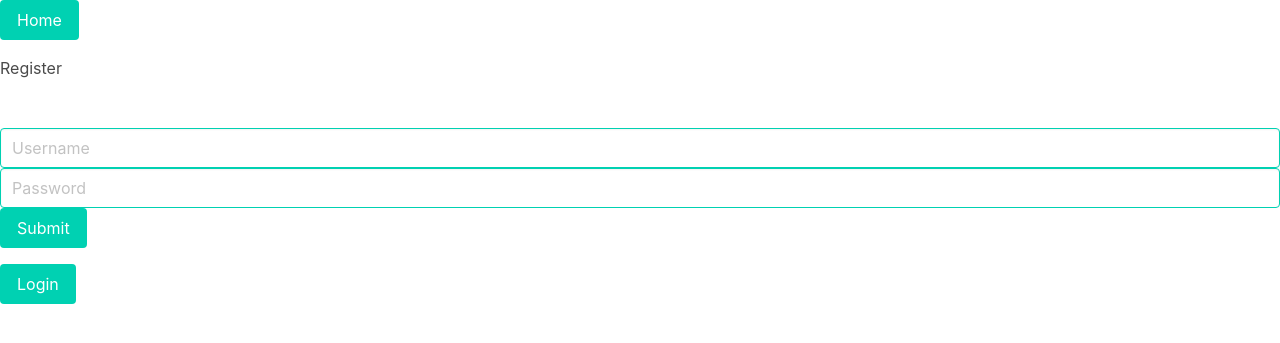
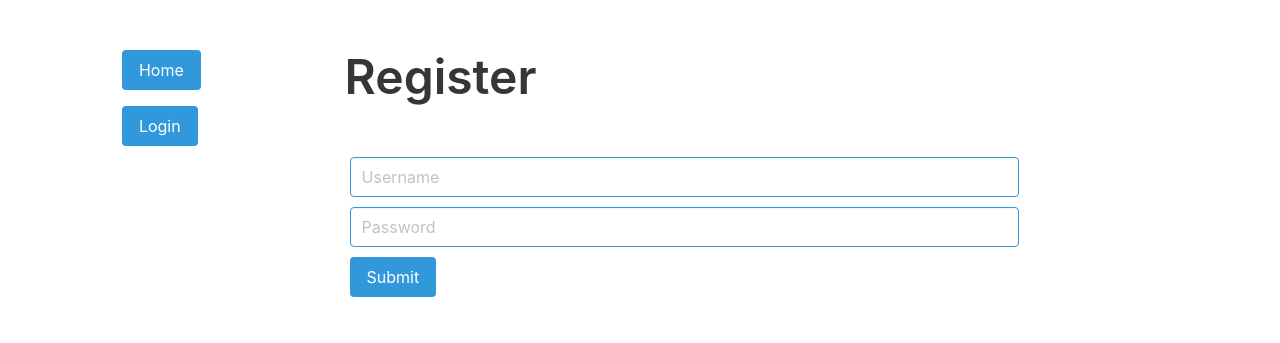
Before and after one commit to Wizer21/Swich_network, a Django app: page /register in a window 1280 px wide. Shown: the top 343 px of the page. Run offline with Django 3.2, Linux system fonts and the light colour scheme.

Commit message:
Done the interface

```diff
--- a/network/models.py
+++ b/network/models.py
@@ -1,4 +1,5 @@
 from django.db import models
+
 
 # Create your models here.
 class User(models.Model):
@@ -11,5 +12,5 @@ class Publication(models.Model):
     user_id = models.IntegerField()
     user_name = models.CharField(max_length = 20)
     text = models.CharField(max_length = 250, default = None)
-    image = models.ImageField(default = None)
+    image = models.ImageField()
     date = models.DateTimeField()
--- /dev/null
+++ b/network/static/network/network.css
@@ -0,0 +1,42 @@
+#home_page
+{
+    border-top: 50px solid transparent;
+    display: flex;
+    flex-direction: row;
+    justify-content: space-around;
+}
+#flux
+{
+    width: 800;
+}
+
+#login
+{
+    margin-top: 50px;
+    display: flex;
+    flex-direction: row;
+    justify-content: space-around;
+
+}
+.login_content
+{
+    margin: 5px;
+}
+
+#register
+{
+    margin: 50px;
+    display: flex;
+    flex-direction: row;
+    justify-content: space-around;
+
+}
+.register_content
+{
+    margin: 5px;
+}
+
+.submit_publication
+{
+    margin-top: 5px;
+}
--- a/network/templates/network/register.html
+++ b/network/templates/network/register.html
@@ -1,25 +1,32 @@
 {% load static %}
 <link rel="stylesheet" type="text/css" href="{% static 'network/bulma.min.css' %}">
+<link rel="stylesheet" type="text/css" href="{% static 'network/network.css' %}">
 
+<div id = "register">
+    <div>
         <!-- Home -->
         <form action="{% url 'home' %}" method="post">
             {% csrf_token %}
-    <button class="button is-primary" type="submit">Home</button>
+            <button class="button is-info" type="submit">Home</button>
         </form>
-
+        <!-- Login -->
+        <form action="{% url 'login' %}" method="get">
+        {% csrf_token %}
+            <button class="button is-info" type="submit">Login</button>
+        </form>
+    </div>
+    <div>
         <!-- Register -->
-<h1>Register</h1><br />
+        <p class="title is-1">Register</p>
         <h1>{{ error }}</h1><br />
 
         <form action="{% url 'register' %}" method="post">
         {% csrf_token %}
-    <input class="input is-primary" type="text" placeholder="Username" id="user_name" name="user_name">
-    <input class="input is-primary" type="text" placeholder="Password" id="password" name="password">
-    <button class="button is-primary" type="submit">Submit</button>
+            <input class="input is-info register_content" type="text" placeholder="Username" id="user_name" name="user_name">
+            <input class="input is-info register_content" type="text" placeholder="Password" id="password" name="password">
+            <button class="button is-info register_content" type="submit">Submit</button>
         </form>
-
-<!-- Login -->
-<form action="{% url 'login' %}" method="post">
-{% csrf_token %}
-    <button class="button is-primary" type="submit">Login</button>
-</form>
+    </div>
+    <div>
+    </div>
+</div>
--- a/network/urls.py
+++ b/network/urls.py
@@ -1,9 +1,14 @@
 from django.urls import path
 from . import views
+
+from django.conf import settings
+from django.conf.urls.static import static
 
 urlpatterns = [
     path('', views.home, name = 'home'),
     path('register', views.register, name = 'register'),
     path('login', views.login, name = 'login'),
-    path('publication', views.publication, name = 'publication')
+    path('publication', views.publication, name = 'publication'),
+    path('logout', views.logout, name = 'logout'),
+    path('profile_edit', views.profile_edit, name = 'profile_edit')
 ]
--- a/network/views.py
+++ b/network/views.py
@@ -1,12 +1,11 @@
 from django.shortcuts import get_object_or_404, render
-from django.http import HttpResponseRedirect
+from django.http import HttpResponseRedirect, HttpResponse
 from django.urls import reverse
 from django.utils import timezone
 
-
 from .models import User, Publication
 
-user_logged = ""
+user_logged = None
 
 def home(request):
     return render(request, "network/flux.html", {
@@ -18,13 +17,24 @@ def register(request):
     global user_logged
 
     new_username = request.POST.get("user_name")
-    if new_username:
-        # Username entered
+    new_password = request.POST.get("password")
 
-        if User.objects.filter(us_name = new_username).exists():
+    if request.method == "POST":
+        # POST request
+        if new_username == "":
+            # No username entered
+            return render(request, "network/register.html", {
+                "error": "Username not entered"
+            })
+        elif new_password == "":
+            # No password entered
+            return render(request, "network/register.html", {
+                "error": "Password not entered"
+            })
+        elif User.objects.filter(us_name = new_username).exists():
             # Already exist
             return render(request, "network/register.html", {
-                "error": "User Already exist"
+                "error": "Username not avaible"
             })
         else:
             # Username free to use
@@ -40,8 +50,8 @@ def login(request):
     global user_logged
 
     entered_username = request.POST.get("user_name")
-    if entered_username:
-        # Username entered
+    if request.method == "POST":
+        # POST request
         if User.objects.filter(us_name = entered_username).exists():
             # Username exists
             user = User.objects.get(us_name = entered_username)
@@ -65,3 +75,20 @@ def publication(request):
         new_post = Publication.objects.create(user_id = current_user.id, user_name = current_user.us_name, text = new_text, date = timezone.now())
 
     return HttpResponseRedirect(reverse('home'))
+
+def logout(request):
+    global user_logged
+    user_logged = None
+
+    return HttpResponseRedirect(reverse('home'))
+
+def profile_edit(request):
+    if request.method == "POST":
+        user = User.objects.get(us_name = user_logged)
+        user.us_name = request.POST.get("username")
+
+        return HttpResponseRedirect(reverse('home'))
+    else:
+        return render(request, "network/profile.html", {
+            "user": User.objects.get(us_name = user_logged)
+        })
```
Also changed, not shown: network/templates/network/flux.html (+38 -15 lines), network/templates/network/login.html (+18 -10 lines), network/templates/network/profile.html (added, +19 -0 lines), network/migrations/0001_initial.py. Lines whose indentation alone changed are shown as unchanged.
